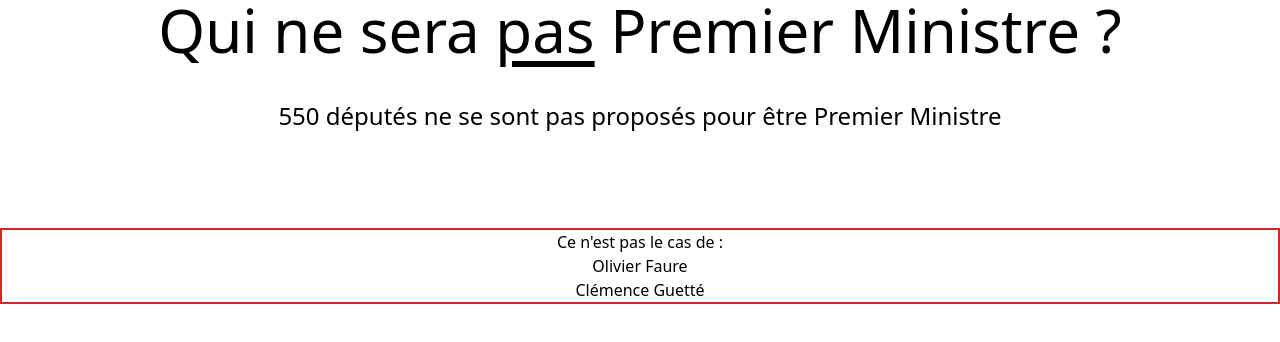
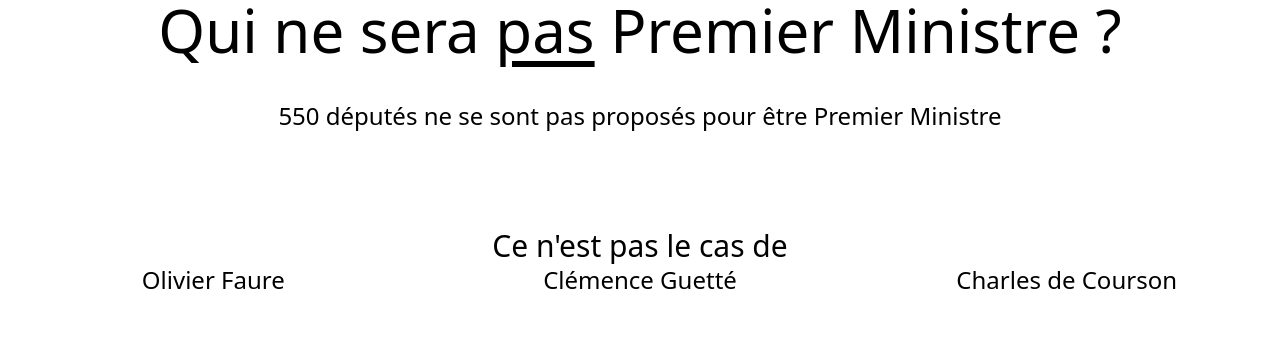
Before and after one commit to fabnem12/fabnem12.github.io, a plain HTML site: page index.html in a window 1280 px wide. Drawn offline with nearby package versions, Linux system fonts and the light colour scheme.

Commit message:
Olivier Faure Clémence Guetté Charles de Courson

```diff
--- a/index.html
+++ b/index.html
@@ -8,7 +8,7 @@
 
         <meta charset="UTF-8">
         <meta name="viewport" content="width=device-width, initial-scale=1.0">
-        <!--<script src="https://cdn.tailwindcss.com"></script>-->
+        <script src="https://cdn.tailwindcss.com"></script>
 
         <script async src="https://platform.twitter.com/widgets.js" charset="utf-8"></script>
     </head>
@@ -23,18 +23,29 @@
             </div>
         </header>
 
-        <article class="text-center border-2 border-red-600">
-            Ce n'est pas le cas de :
+        <article class="text-center">
+            <h2 class="text-3xl">
+                Ce n'est pas le cas de
+            </h2>
 
-            <ul class="mx-auto w-[550px]">
-                <li>
+            <ul class="grid grid-cols-3 text-2xl">
+                <li class="">
                     Olivier Faure
-                    <blockquote class="twitter-tweet text-center">
+                    <blockquote class="twitter-tweet">
                         <a href="https://twitter.com/libe/status/1810673081880314365"></a>
                     </blockquote>
                 </li>
                 <li>
                     Clémence Guetté
+                    <blockquote class="twitter-tweet">
+                        <a href="https://twitter.com/lavoixdunord/status/1810722743421165966"></a>
+                    </blockquote>
+                </li>
+                <li>
+                    Charles de Courson
+                    <blockquote class="twitter-tweet">
+                        <a href="https://twitter.com/UnionArdennais/status/1810286469241569522"></a>
+                    </blockquote>
                 </li>
             </ul>
         </article>
```
